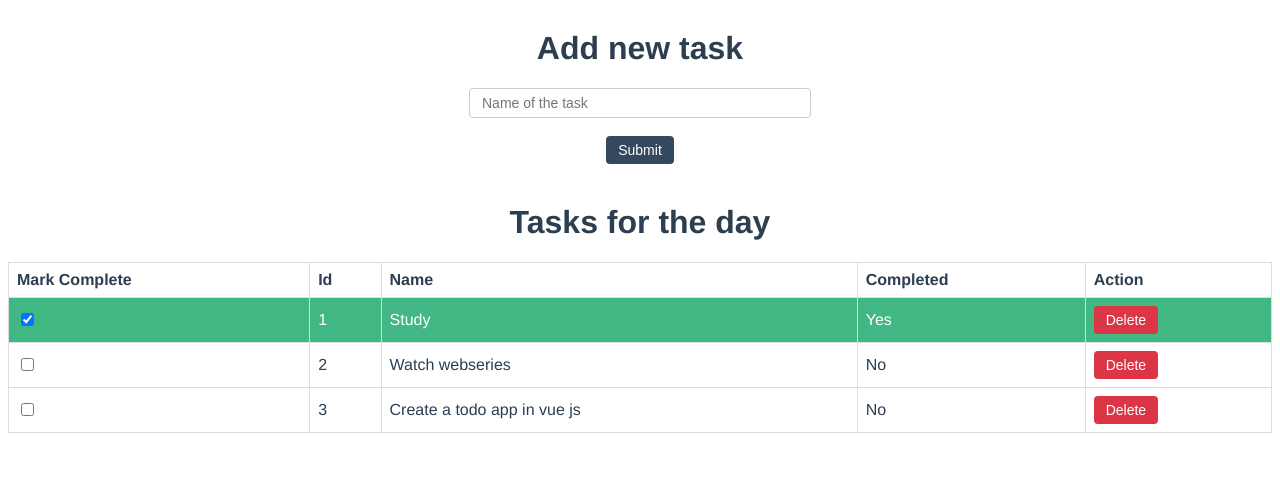
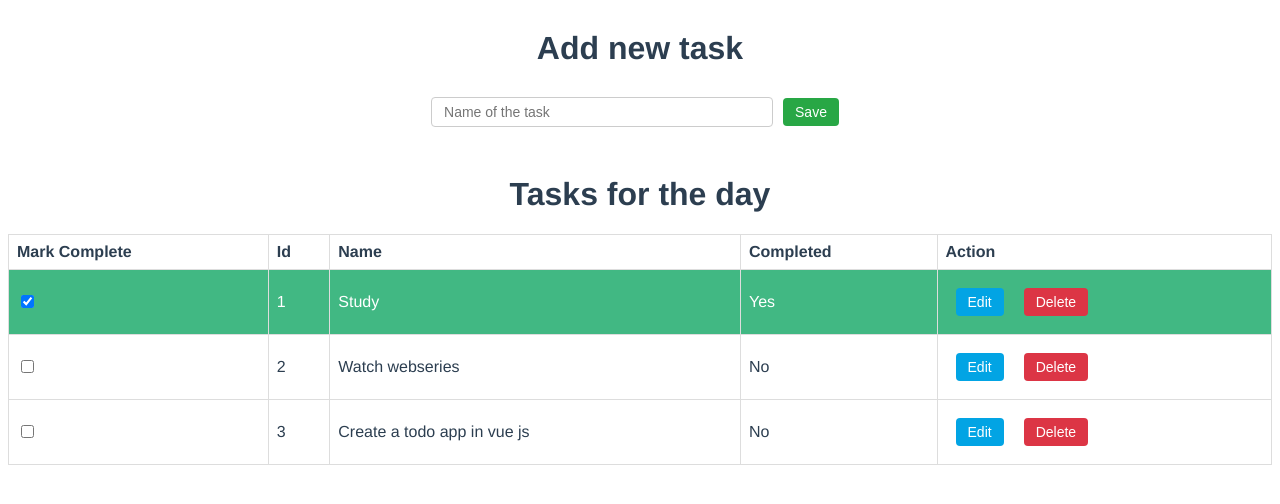
Before and after one commit to nadeemnagpurwala/vuejs-todo-app, a Vue app: page / in a window 1280 px wide. Shown: the top 504 px of the page. Built offline with nearby package versions, Linux system fonts and the light colour scheme.

Commit message:
Edit a task

```diff
--- a/src/App.vue
+++ b/src/App.vue
@@ -2,7 +2,7 @@
   <div id="app">
     <AddTask @add:task="addTask" :title="titleAdd"/>
     <br>
-    <Tasks :title="titleList" :tasks="tasks" @delete:task="deleteTask" />
+    <Tasks :title="titleList" :tasks="tasks" @delete:task="deleteTask" @update:task="updateTask" />
   </div>
 </template>
 
@@ -48,6 +48,11 @@ export default {
     },
     addTask: function (newTask) {
         this.tasks = [...this.tasks, newTask]
+    },
+    updateTask(id, updatedTask) {
+      this.tasks = this.tasks.map(
+        task => task.id === id ? updatedTask : task
+      )
     }
   }
 }
@@ -70,11 +75,11 @@ h1 {
   display: inline-block;
   border: none;
   padding: 6px 12px;
-  cursor: pointer;
   color: #fff;
   text-align: center;
   font-size: 14px;
   border-radius: 4px;
+  margin: 10px;
 }
 
 .form-control {
@@ -85,4 +90,12 @@ h1 {
   border-radius: 4px;
   font-size: 14px;
 }
+
+.btn:focus {
+  outline:none;
+}
+
+.btn::-moz-focus-inner {
+   border: 0;
+}
 </style>
--- a/src/components/AddTask.vue
+++ b/src/components/AddTask.vue
@@ -2,10 +2,9 @@
     <div>
         <h1>{{ title }}</h1>
         <form @submit.prevent="addTask">
-            <input type="text" class="form-control" name="name" v-model="name" placeholder="Name of the task">
-            <input type="hidden" v-model="id" name="id">
-            <br><br>
-            <input type="submit" class="btn btn-primary" value="Submit">
+            <input type="text" class="form-control" v-model="name" placeholder="Name of the task">
+            <input type="hidden" v-model="id">
+            <input type="submit" class="btn btn-success" value="Save">
         </form>
     </div>
 </template>
@@ -24,7 +23,7 @@ export default {
     },
     methods: {
         addTask: function () {
-            if(this.name == ''){
+            if(this.name === ''){
                 return false
             }
             const newTask = {
@@ -41,9 +40,9 @@ export default {
 </script>
 
 <style scoped>
-    .btn-primary {
-        background-color: #34495e;
-        border-color: #34495e;
+    .btn-success {
+        background-color: #28a745;
+        border-color: #28a745;
     }
     div {
         text-align: center;
--- a/src/components/Tasks.vue
+++ b/src/components/Tasks.vue
@@ -10,11 +10,24 @@
                 <th>Action</th>
             </tr>
             <tr v-for="task in tasks" :key="task.id" :class="{ 'is-completed': task.completed }">
-                <td><input type="checkbox" @click="updateTask(task)" :checked="task.completed"></td>
+                <td><input type="checkbox" @click="updateTaskStatus(task)" :checked="task.completed"></td>
                 <td>{{ task.id }}</td>
-                <td>{{ task.name }}</td>
+
+                <td v-if="editMode === task.id">
+                    <input type="text" class="form-control" v-model="task.name" placeholder="Name of the task">
+                </td>
+                <td v-else>{{ task.name }}</td>
+
                 <td v-if=task.completed>Yes</td> <td v-else>No</td>
-                <td><button class="btn btn-danger" @click="$emit('delete:task', task.id)">Delete</button></td>
+
+                <td v-if="editMode === task.id">
+                    <button class="btn btn-success" @click="updateTask(task)">Save</button>
+                    <button class="btn btn-default" @click="editMode = null">Cancel</button>
+                </td>
+                <td v-else>
+                    <button class="btn btn-info" @click="setEditMode(task.id)">Edit</button>
+                    <button class="btn btn-danger" @click="$emit('delete:task', task.id)">Delete</button>
+                </td>
             </tr>
         </table>
     </div>
@@ -27,11 +40,26 @@ export default {
         title: String,
         tasks: Array,
     },
+    data: function() {
+        return {
+            editMode: '',
+        }
+    },
     methods: {
+        updateTaskStatus: function (task) {
+            task.completed = !task.completed
+        },
+        setEditMode: function (id) {
+            this.editMode = id
+        },
         updateTask: function (task) {
-            console.log(task.completed)
-            task.completed = !task.completed
-        }
+            if (task.name === '') {
+                return false
+            }
+            //Send to parent component
+            this.$emit('update:task', task.id, task)
+            this.editMode = null
+        },
     }
 }
 </script>
@@ -57,4 +85,23 @@ td, th {
     background-color: #dc3545;
     border-color: #dc3545;
 }
+
+.btn-info {
+    background-color: #02a4e4;
+    border-color: #02a4e4;
+}
+
+.btn-success {
+    background-color: #28a745;
+    border-color: #28a745;
+}
+
+.btn-default {
+    background-color: #888181;
+    border-color: #888181;
+}
+
+.form-control {
+    width: 50%;
+}
 </style>
```
